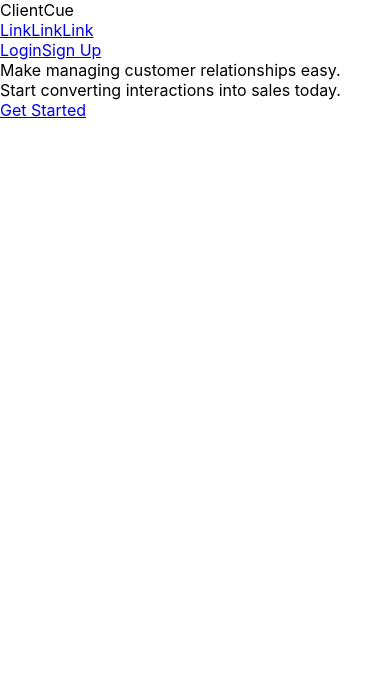
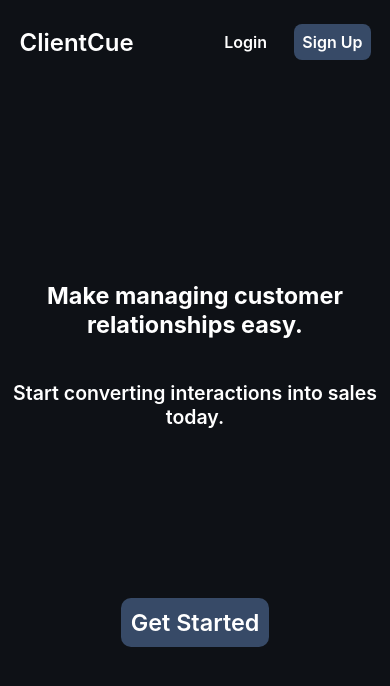
Before and after one commit to Jacobsmi/ClientCue2.0, a React (Create React App) app in the folder client/: page / in a window 390 px wide. Shown: the top 686 px of the page. Built offline with nearby package versions, Linux system fonts and the light colour scheme.

Commit message:
Mobile Styling done

```diff
--- a/client/src/pages/home/Home.css
+++ b/client/src/pages/home/Home.css
@@ -1,3 +1,77 @@
+@media screen and (max-width: 480px) {
+  .Home {
+    height: 100vh;
+    min-height: 600px;
+    width: 100vw;
+    background-color: #0E1116;
+    display: flex;
+    flex-direction: column;
+  }
+  header {
+    flex: 1;
+    color: white;
+    display: flex;
+    align-items: center;
+    justify-content: center;
+    width: 100vw;
+  }
+  .Logo {
+    font-size: 24px;
+    font-weight: 600;
+    margin-left: 5vw;
+  }
+  nav {
+    display: none;
+  }
+  .AccountLinks {
+    flex: 1;
+    text-align: right;
+    margin-right: 5vw;
+  }
+  .AccountLinks a {
+    margin-left: 7vw;
+    color: white;
+    text-decoration: none;
+    font-weight: 600;
+  }
+  .SignupLink {
+    padding: 8px;
+    background-color: #374A67;
+    border-radius: 8px;
+  }
+  .Body {
+    flex: 9;
+    display: flex;
+    flex-direction: column;
+    align-items: center;
+    justify-content: center;
+    color: white;
+  }
+  .Header {
+    text-align: center;
+    width: 80vw;
+    font-size: 6vw;
+    font-weight: 700;
+  }
+  .SubHeader {
+    margin-top: 5vh;
+    text-align: center;
+    width: 100vw;
+    font-size: 5vw;
+    font-weight: 600;
+  }
+  .GetStartedButton {
+    margin-top: 20vh;
+    text-decoration: none;
+    color: white;
+    background-color: #374A67;
+    padding: 10px;
+    border-radius: 10px;
+    font-size: 6vw;
+    font-weight: 600;
+  }
+}
+
 @media screen and (min-width: 481px) {
   .Home {
     height: 100vh;
@@ -7,7 +81,6 @@
     display: flex;
     flex-direction: column;
   }
-
   header {
     flex: 1;
     color: white;
@@ -16,43 +89,36 @@
     justify-content: center;
     height: 10vh;
   }
-
   .Logo {
     margin-left: 2vw;
     font-size: 24px;
     font-weight: 600;
   }
-
   nav {
     flex-grow: 1;
     text-align: right;
     margin-right: 10vw;
   }
-
   nav a {
     margin-left: 2vw;
     color: white;
     text-decoration: none;
     font-weight: 600;
   }
-
   .AccountLinks {
     margin-right: 2vw;
   }
-
   .AccountLinks a {
     margin-left: 2vw;
     color: white;
     text-decoration: none;
     font-weight: 600;
   }
-
   .SignupLink {
     padding: 8px;
     background-color: #374A67;
     border-radius: 8px;
   }
-
   .Body {
     flex: 9;
     display: flex;
@@ -60,24 +126,21 @@
     align-items: center;
     color: white;
   }
-
-  .Header{
+  .Header {
     margin-top: 15vh;
     text-align: center;
     width: 60vw;
     font-size: 3.5vw;
     font-weight: 700;
   }
-
-  .SubHeader{
+  .SubHeader {
     margin-top: 15vh;
     text-align: center;
     width: 60vw;
     font-size: 2.5vw;
     font-weight: 600;
   }
-
-  .GetStartedButton{
+  .GetStartedButton {
     margin-top: 10vh;
     text-decoration: none;
     color: white;
```
